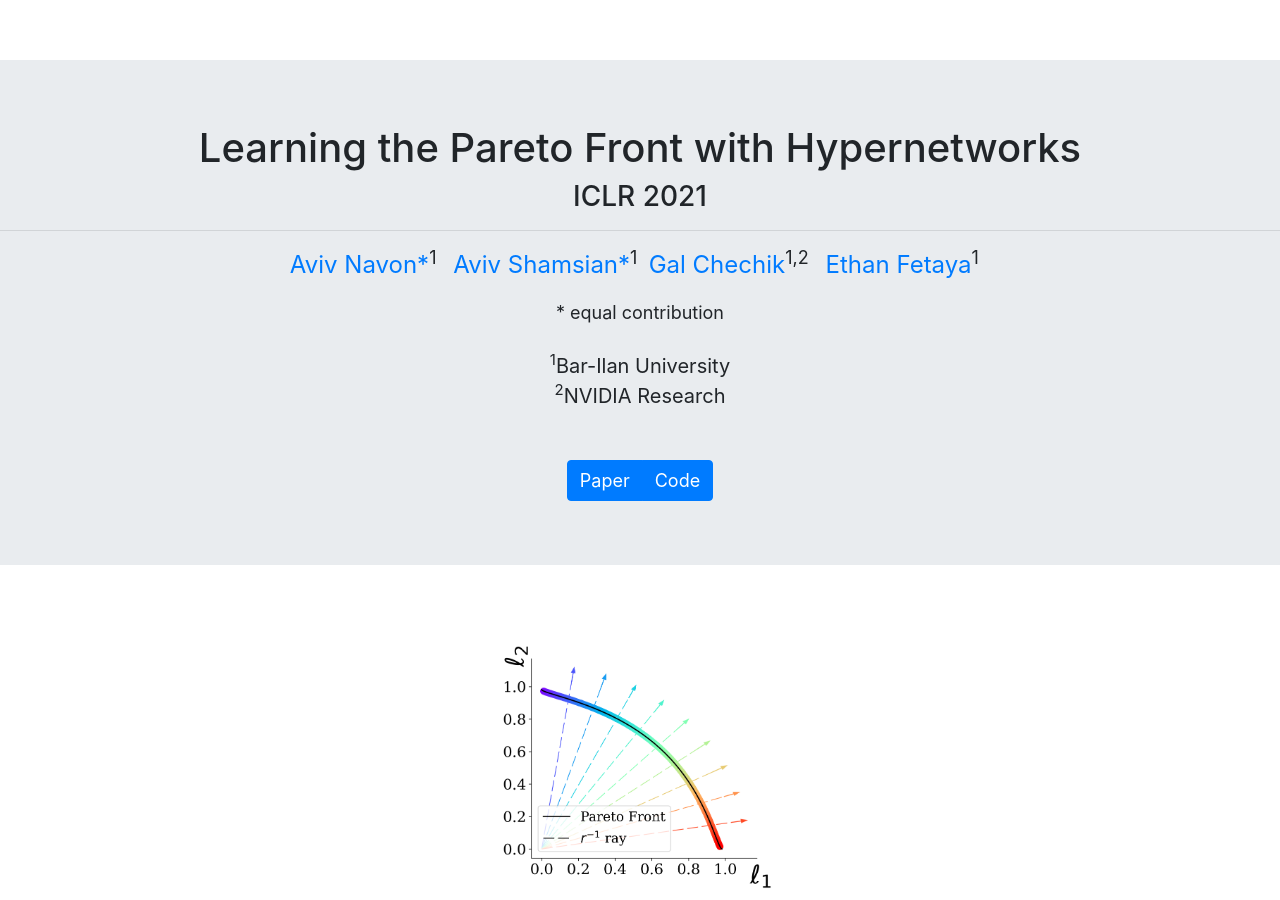
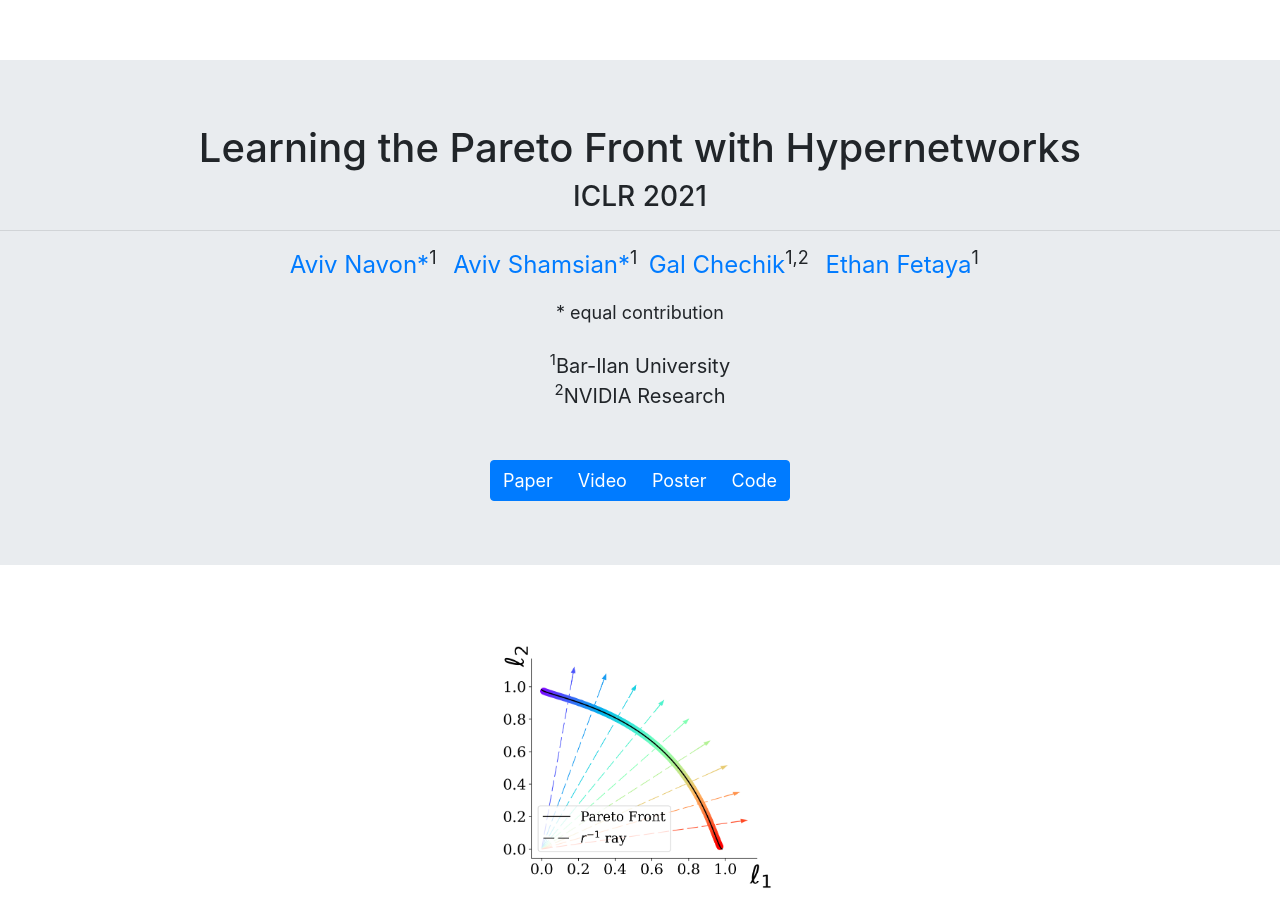
Before and after one commit to AvivNavon/avivnavon.github.io, a Jekyll site: the page ParetoHN/index.html, which Jekyll copies as it is, in a window 1280 px wide and 900 px high. Built offline with Jekyll 4.4.1, drawn with Linux system fonts in a browser that asks for light colours.

Commit message:
iclr 2021 videos

```diff
--- a/AuxiLearn/index.html
+++ b/AuxiLearn/index.html
@@ -81,6 +81,8 @@ MathJax = {
 
     <div class="btn-group" role="group" aria-label="Top menu">
         <a class="btn btn-primary" href="https://arxiv.org/abs/2007.02693">Paper</a>
+        <a class="btn btn-primary" href="https://slideslive.com/38953690">Video</a>
+        <a class="btn btn-primary" href="https://avivnavon.github.io/AuxiLearn/poster.pdf">Poster</a>
         <a class="btn btn-primary" href="https://github.com/AvivNavon/AuxiLearn">Code</a>
     </div>
 
--- a/ParetoHN/index.html
+++ b/ParetoHN/index.html
@@ -78,6 +78,8 @@ MathJax = {
 
     <div class="btn-group" role="group" aria-label="Top menu">
         <a class="btn btn-primary" href="https://arxiv.org/abs/2010.04104">Paper</a>
+        <a class="btn btn-primary" href="https://slideslive.com/38953840">Video</a>
+        <a class="btn btn-primary" href="https://avivnavon.github.io/ParetoHN/poster.pdf">Poster</a>
         <a class="btn btn-primary" href="https://github.com/AvivNavon/pareto-hypernetworks">Code</a>
     </div>
 
```
Also changed, not shown: _pages/publications.md (+2 -0 lines).
